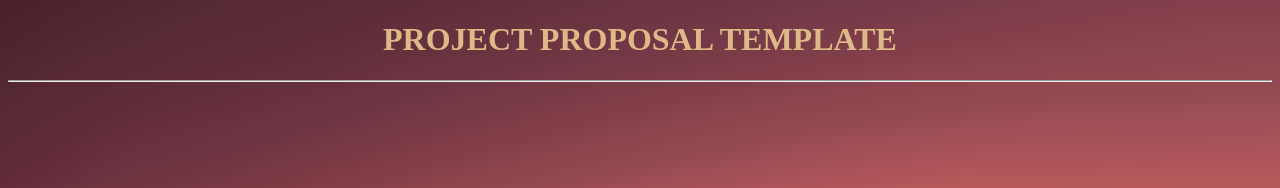
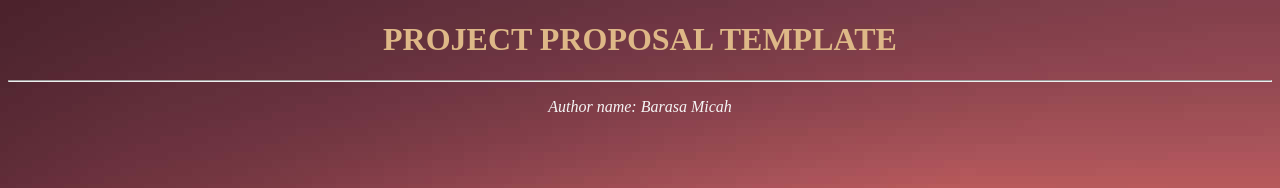
Before and after one commit to Barasa-Micah/Website, a plain HTML site: page Projects.html in a window 1280 px wide. Shown: the top 188 px of the page. Drawn offline with Linux system fonts and the light colour scheme.

Commit message:
Add paragraph

```diff
--- a/Projects.html
+++ b/Projects.html
@@ -10,6 +10,9 @@
 <body>
     <h1>PROJECT PROPOSAL TEMPLATE</h1>
     <hr>
+    <div class="template">
+        <p><em>Author name: Barasa Micah</em></p>
+    </div>
 
     <script src="./script.js"></script>
 </body>
```
